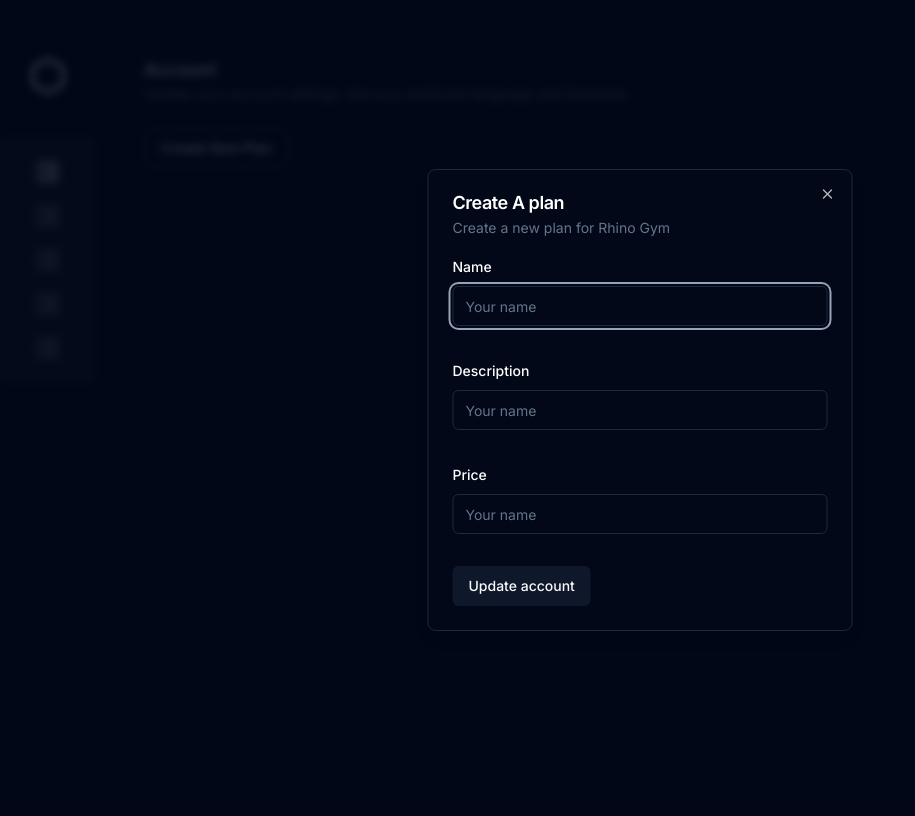
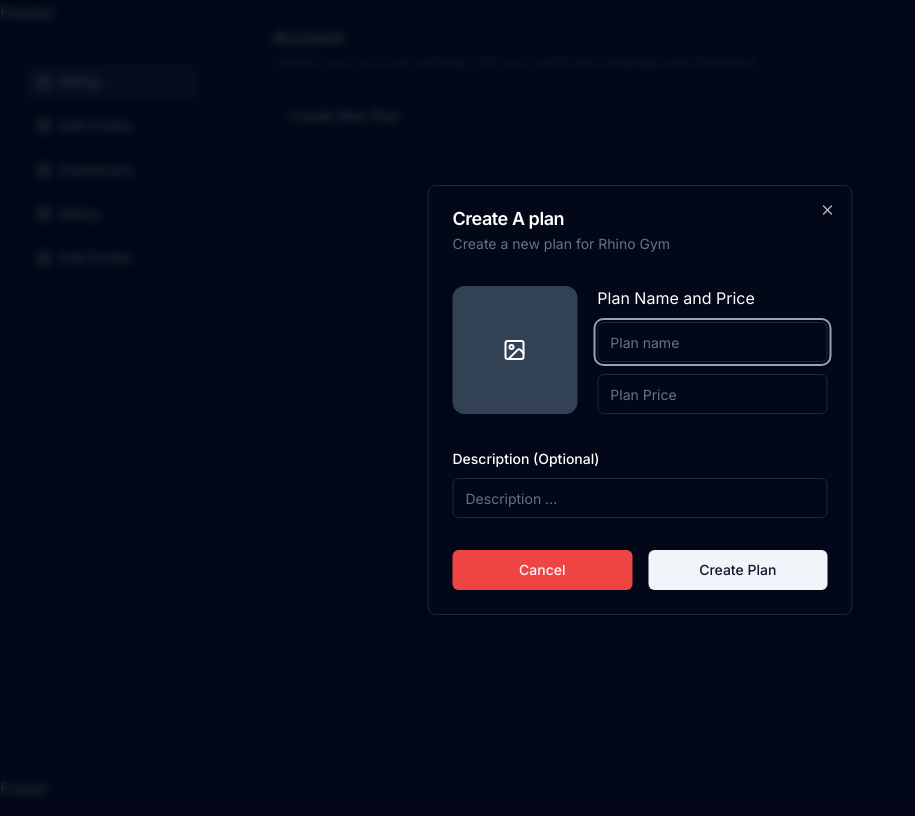
Before and after one commit to ManishBisht777/FitBit, a Next.js app: page /dashboard/plans in a window 1280 px wide. Both pictures are taken after a click on the button "Create New Plan". Shown: the whole page, without its empty margins (0-915 px from the left). Built offline with nearby package versions, Linux system fonts and the light colour scheme.

Commit message:
feat: ui changes

```diff
--- a/app/dashboard/layout.tsx
+++ b/app/dashboard/layout.tsx
@@ -1,6 +1,8 @@
-import { Icons } from "@/components/icons";
+"use client";
+
 import { DashboardNav } from "@/components/layout/side-bar";
 import { SidebarConfig } from "@/config/sidebar";
+import { ScrollArea } from "@radix-ui/react-scroll-area";
 import React from "react";
 
 interface DashboardLayoutProps {
@@ -11,14 +13,19 @@ export default async function DashboardLayout({
   children,
 }: DashboardLayoutProps) {
   return (
-    <div className="container md:px-0 px-4 flex flex-1 gap-12 mt-4">
-      <aside className="hidden flex-col md:flex gap-10 text-primary-foreground items-center">
-        <Icons.Hexagon className="w-10 h-10 mt-10" />
-        <DashboardNav items={SidebarConfig} />
-      </aside>
-      <main className="flex w-full flex-1 flex-col overflow-hidden text-primary-foreground pt-10">
-        {children}
-      </main>
+    <div className="flex min-h-screen flex-col">
+      {/* <SiteHeader user={user} /> */}
+      <h1>Header</h1>
+      <div className="container flex-1 items-start md:grid md:grid-cols-[200px_minmax(0,1fr)] md:gap-6 lg:gap-10 ">
+        <aside className="fixed top-14 z-30 -ml-2 hidden h-[calc(100vh-3.5rem)] w-full shrink-0 overflow-y-auto border-r md:sticky md:block">
+          <ScrollArea className="py-6 pr-6 lg:py-8">
+            <DashboardNav items={SidebarConfig} />
+          </ScrollArea>
+        </aside>
+        <main className="flex w-full flex-col overflow-hidden">{children}</main>
+      </div>
+      {/* <SiteFooter /> */}
+      <h6>Footer</h6>
     </div>
   );
 }
--- a/components/forms/plan-create-form.tsx
+++ b/components/forms/plan-create-form.tsx
@@ -14,6 +14,9 @@ import { Input } from "../ui/input";
 import { PlanCreateSchema } from "@/types/validation/form";
 import { z } from "zod";
 import { zodResolver } from "@hookform/resolvers/zod";
+import { Icons } from "../icons";
+
+import * as DialogPrimitive from "@radix-ui/react-dialog";
 
 type PlanCreateValues = z.infer<typeof PlanCreateSchema>;
 
@@ -31,27 +34,23 @@ export default function PlanCreateForm({}: Props) {
   return (
     <Form {...form}>
       <form onSubmit={form.handleSubmit(onSubmit)} className="space-y-8">
+        <div className="flex gap-5 mt-4">
+          <div className="w-32 h-32 bg-slate-700 rounded-xl flex justify-center items-center">
+            <Icons.Image />
+          </div>
+          <div className="flex flex-col gap-3">
+            <p>Plan Name and Price</p>
             <FormField
               control={form.control}
               name="name"
               render={({ field }) => (
                 <FormItem>
-              <FormLabel>Name</FormLabel>
                   <FormControl>
-                <Input placeholder="Your name" {...field} />
-              </FormControl>
-              <FormMessage />
-            </FormItem>
-          )}
+                    <Input
+                      autoComplete="off"
+                      placeholder="Plan name"
+                      {...field}
                     />
-        <FormField
-          control={form.control}
-          name="description"
-          render={({ field }) => (
-            <FormItem>
-              <FormLabel>Description</FormLabel>
-              <FormControl>
-                <Input placeholder="Your name" {...field} />
                   </FormControl>
                   <FormMessage />
                 </FormItem>
@@ -62,15 +61,49 @@ export default function PlanCreateForm({}: Props) {
               name="price"
               render={({ field }) => (
                 <FormItem>
-              <FormLabel>Price</FormLabel>
                   <FormControl>
-                <Input type="number" placeholder="Your name" {...field} />
+                    <Input
+                      autoComplete="off"
+                      placeholder="Plan Price"
+                      {...field}
+                    />
                   </FormControl>
                   <FormMessage />
                 </FormItem>
               )}
             />
-        <Button type="submit">Update account</Button>
+          </div>
+        </div>
+
+        <FormField
+          control={form.control}
+          name="description"
+          render={({ field }) => (
+            <FormItem>
+              <FormLabel>Description {"(Optional)"}</FormLabel>
+              <FormControl>
+                <Input
+                  autoComplete="off"
+                  placeholder="Description ..."
+                  {...field}
+                />
+              </FormControl>
+              <FormMessage />
+            </FormItem>
+          )}
+        />
+
+        <div className="grid grid-cols-2 gap-4">
+          <DialogPrimitive.Close className="data-[state=open]:bg-accent data-[state=open]:text-muted-foreground">
+            <span className="sr-only">Cancel</span>
+            <Button variant="destructive" className="w-full">
+              Cancel
+            </Button>
+          </DialogPrimitive.Close>
+          <Button variant="secondary" type="submit">
+            Create Plan
+          </Button>
+        </div>
       </form>
     </Form>
   );
--- a/components/icons.tsx
+++ b/components/icons.tsx
@@ -15,6 +15,7 @@ import {
   LucideProps,
   LayoutPanelLeft,
   LucideIcon,
+  Image,
 } from "lucide-react";
 
 export type Icon = LucideIcon;
@@ -28,6 +29,7 @@ export const Icons = {
   Codesandbox,
   Trello,
   Hexagon,
+  Image,
   Tv2,
   Users,
   CalendarDays,
--- a/components/layout/side-bar.tsx
+++ b/components/layout/side-bar.tsx
@@ -19,7 +19,7 @@ export function DashboardNav({ items }: DashboardNavProps) {
   }
 
   return (
-    <div className="flex flex-col gap-5 px-8 bg-slate-900 py-6 rounded-lg">
+    <div className="grid items-start gap-2 text-primary-foreground/90">
       {items.map((item, index) => {
         //@ts-ignore
         const Icon = Icons[item.icon || "arrowRight"];
@@ -28,11 +28,12 @@ export function DashboardNav({ items }: DashboardNavProps) {
             <Link key={index} href={item.href}>
               <span
                 className={cn(
-                  "text-primary-foreground/50",
-                  path === item.href ? "text-primary-foreground" : "transparent"
+                  "group flex items-center rounded-md px-3 py-2 text-sm font-medium hover:bg-slate-700/50",
+                  path === item.href ? "bg-slate-700/50" : "transparent"
                 )}
               >
-                <Icon className="mx-1 h-6 w-6" />
+                <Icon className="mr-2 h-4 w-4" />
+                <span>{item.title}</span>
               </span>
             </Link>
           )
--- /dev/null
+++ b/components/ui/scroll-area.tsx
@@ -0,0 +1,46 @@
+import * as React from "react"
+import * as ScrollAreaPrimitive from "@radix-ui/react-scroll-area"
+
+import { cn } from "@/lib/utils"
+
+const ScrollArea = React.forwardRef<
+  React.ElementRef<typeof ScrollAreaPrimitive.Root>,
+  React.ComponentPropsWithoutRef<typeof ScrollAreaPrimitive.Root>
+>(({ className, children, ...props }, ref) => (
+  <ScrollAreaPrimitive.Root
+    ref={ref}
+    className={cn("relative overflow-hidden", className)}
+    {...props}
+  >
+    <ScrollAreaPrimitive.Viewport className="h-full w-full rounded-[inherit]">
+      {children}
+    </ScrollAreaPrimitive.Viewport>
+    <ScrollBar />
+    <ScrollAreaPrimitive.Corner />
+  </ScrollAreaPrimitive.Root>
+))
+ScrollArea.displayName = ScrollAreaPrimitive.Root.displayName
+
+const ScrollBar = React.forwardRef<
+  React.ElementRef<typeof ScrollAreaPrimitive.ScrollAreaScrollbar>,
+  React.ComponentPropsWithoutRef<typeof ScrollAreaPrimitive.ScrollAreaScrollbar>
+>(({ className, orientation = "vertical", ...props }, ref) => (
+  <ScrollAreaPrimitive.ScrollAreaScrollbar
+    ref={ref}
+    orientation={orientation}
+    className={cn(
+      "flex touch-none select-none transition-colors",
+      orientation === "vertical" &&
+        "h-full w-2.5 border-l border-l-transparent p-[1px]",
+      orientation === "horizontal" &&
+        "h-2.5 border-t border-t-transparent p-[1px]",
+      className
+    )}
+    {...props}
+  >
+    <ScrollAreaPrimitive.ScrollAreaThumb className="relative flex-1 rounded-full bg-border" />
+  </ScrollAreaPrimitive.ScrollAreaScrollbar>
+))
+ScrollBar.displayName = ScrollAreaPrimitive.ScrollAreaScrollbar.displayName
+
+export { ScrollArea, ScrollBar }
--- a/package.json
+++ b/package.json
@@ -16,6 +16,7 @@
     "@radix-ui/react-dialog": "^1.0.4",
     "@radix-ui/react-dropdown-menu": "^2.0.5",
     "@radix-ui/react-label": "^2.0.2",
+    "@radix-ui/react-scroll-area": "^1.0.4",
     "@radix-ui/react-slot": "^1.0.2",
     "@types/node": "20.4.3",
     "@types/react": "18.2.15",
```
Also changed, not shown: 1 other file (tests, documents, lock files or other folders). Lines whose indentation alone changed are shown as unchanged.
